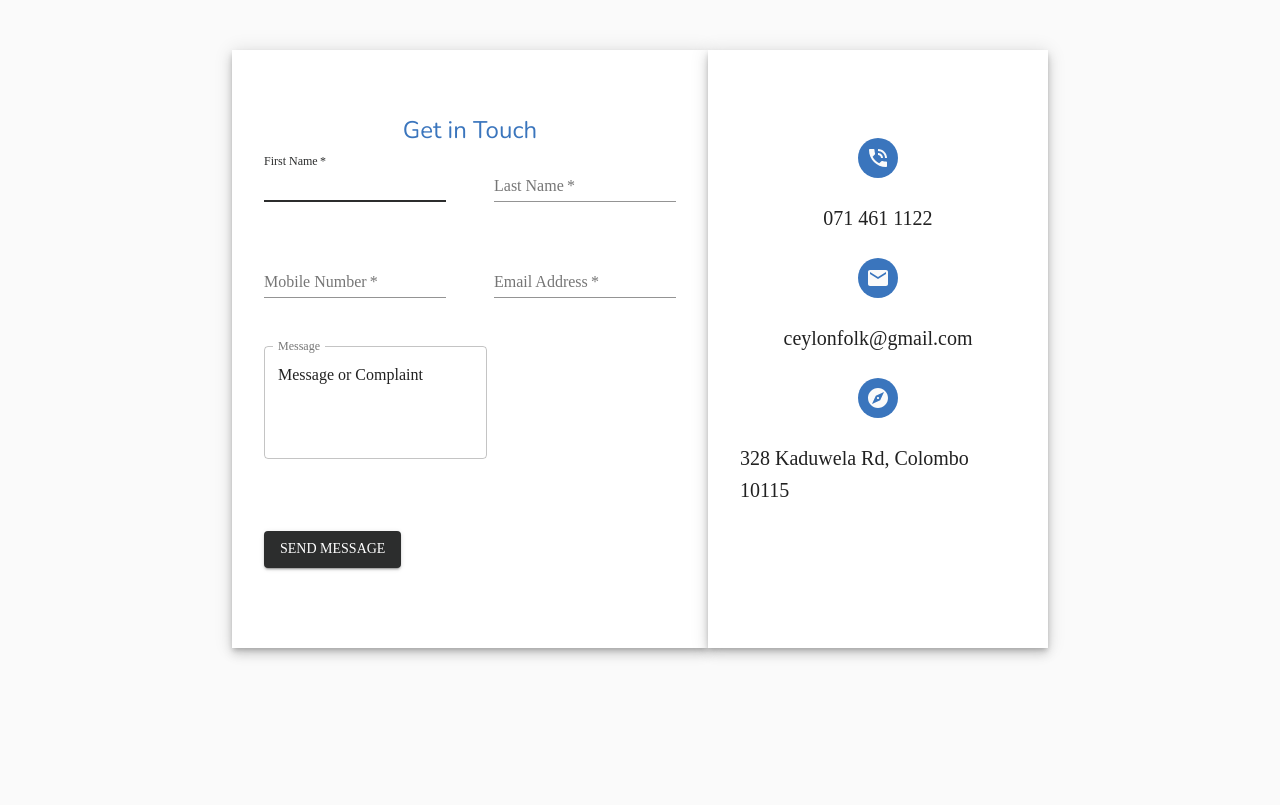
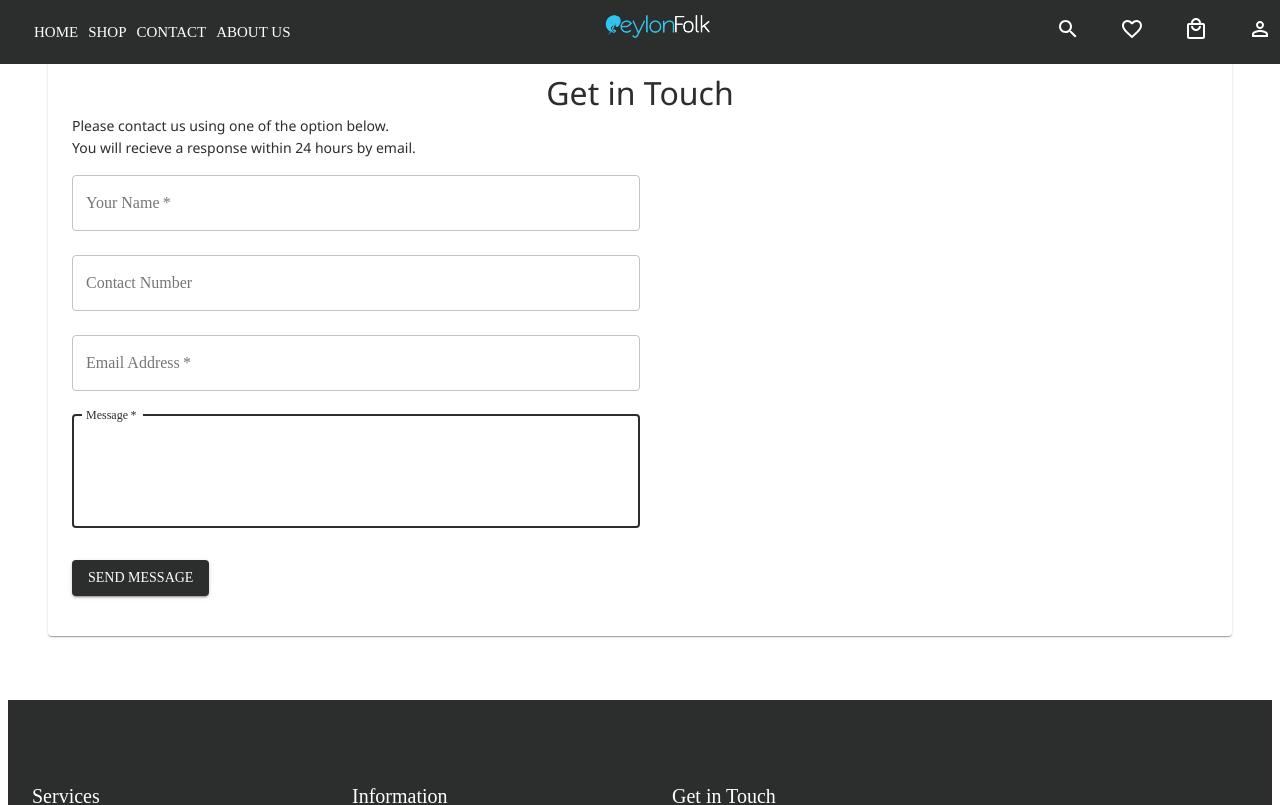
Before and after one commit to Kavindu1997/CeylonFolk, a React (Create React App) app in the folder client/: page /contactus in a window 1280 px wide. Shown: the top 805 px of the page. Built offline with nearby package versions, Linux system fonts and the light colour scheme.

Commit message:
contact-initial

```diff
--- a/client/src/components/Contactus/ContactUs.js
+++ b/client/src/components/Contactus/ContactUs.js
@@ -12,6 +12,9 @@ import { makeStyles } from '@material-ui/core/styles';
 import PhoneInTalkIcon from '@material-ui/icons/PhoneInTalk';
 import EmailIcon from '@material-ui/icons/Email';
 import ExploreIcon from '@material-ui/icons/Explore';
+
+import Controls from '../Reusable/Controls';
+import {useForm,Form} from '../Reusable/useForm';
 
 
 const useStyles = makeStyles((theme) => ({
@@ -35,12 +38,22 @@ const useStyles = makeStyles((theme) => ({
     margin: theme.spacing(3),
     backgroundColor:'#3a75bd',
   },
+  headStyle:{
+    fontFamily:'Segoe UI',
+    color:'#2C2D2D',
+    textAlign:'center',
+    fontSize:'2rem'
+  },
   textStyle:{
-    fontFamily:'Nunito',
-    color:'#3a75bd',
+    fontFamily:'Segoe UI',
+    color:'#2C2D2D',
   },
   submit: {
     margin: theme.spacing(3, 0, 2),
+  },
+  pageContent:{
+    margin:theme.spacing(5),
+    padding:theme.spacing(3),
 },
 }));
 
@@ -48,67 +61,61 @@ export default function ConatactUs() {
   const classes = useStyles();
 
   return (
-    <Grid container component="main" className={classes.root}>
-      <CssBaseline />
-      <Grid item xs={12} sm={8} md={7} component={Paper} elevation={6} square>
-        <div className={classes.paper}>
-          <Typography component="h1" variant="h5" className={classes.textStyle}>
+    <Paper className={classes.pageContent}>
+        <Typography component="h1" variant="h5" className={classes.headStyle}>
             Get in Touch
            </Typography>
-          <form className={classes.form} noValidate>
-          <Grid container spacing={6}>
-          <Grid item xs={12} sm={6}>
+         <Grid container>
+           <Grid item md={6}>
+           <Typography component="h1" variant="subtitle2" className={classes.textStyle}>
+                Please contact us using one of the option below. <br/>You will recieve a response within 24 hours by email.
+           </Typography>
+
                     <TextField
-                autoComplete="fname"
-                name="firstName"
+                            variant="outlined"
+                            margin="normal"
                             required
                             fullWidth
-                id="firstName"
-                label="First Name"
+                            id="fullName"
+                            label="Your Name"
+                            name="fullName"
+                            autoComplete="off"
                             autoFocus
                         />
-            </Grid>
-            <Grid item xs={12} sm={6}>
                     <TextField
-                required
+                            variant="outlined"
+                            margin="normal"
                             fullWidth
-                id="lastName"
-                label="Last Name"
-                name="lastName"
-                autoComplete="lname"
+                            id="mobile"
+                            label="Contact Number"
+                            name="mobile"
+                            autoComplete="off"
+                            autoFocus
                         />
-            </Grid>
-            <Grid item xs={12} sm={6}>
                     <TextField
-                required
-                fullWidth
-                id="mobileNumber"
-                label="Mobile Number"
-                name="mobileNumber"
-                autoComplete="mobileno"
-              />
-            </Grid>
-            <Grid item xs={12} sm={6}>
-              <TextField
+                            variant="outlined"
+                            margin="normal"
                             required
                             fullWidth
                             id="email"
                             label="Email Address"
                             name="email"
-                autoComplete="email"
+                            autoComplete="off"
+                            autoFocus
                         />
-            </Grid>
-            <Grid item xs={12}>
                     <TextField
-          id="outlined-multiline-static"
+                            variant="outlined"
+                            margin="normal"
+                            required
+                            fullWidth
+                            id="message"
                             label="Message"
+                            name="message"
+                            autoComplete="off"
+                            autoFocus
                             multiline
                             rows={4}
-          defaultValue="Message or Complaint"
-          variant="outlined"
                         />
-        </Grid>
-        <Grid item>
                      <Button
                             type="submit"
                             width="80%"
@@ -118,38 +125,119 @@ export default function ConatactUs() {
                               >
                                 Send Message
                      </Button>
+
+           </Grid>
+           <Grid item md={6}>
+
            </Grid>
          </Grid>
-        </form>
-        </div>
-      </Grid>
+    </Paper>
 
-      <Grid item xs={12} sm={4} md={5} component={Paper} elevation={6} square>
-        <div className={classes.paper}>
-          <Avatar className={classes.avatar}>
-            <PhoneInTalkIcon/>
-          </Avatar>
-          <Typography component="h1" variant="h6">
-          071 461 1122
-          </Typography>
-
-          <Avatar className={classes.avatar}>
-            <EmailIcon/>
-          </Avatar>
-          <Typography component="h1" variant="h6">
-          ceylonfolk@gmail.com
-          </Typography>
-
-          <Avatar className={classes.avatar}>
-            <ExploreIcon/>
-          </Avatar>
-          <Typography component="h1" variant="h6">
-          328 Kaduwela Rd, Colombo 10115
-          </Typography>
-
-        </div>
-      </Grid>
-
-    </Grid>
   );
 }
+
+
+
+  // <Grid container component="main" className={classes.root}>
+    //   <CssBaseline />
+    //   <Grid item xs={12} sm={8} md={7} component={Paper} elevation={6} square>
+    //     <div className={classes.paper}>
+    //       <Typography component="h1" variant="h5" className={classes.textStyle}>
+    //         Get in Touch
+    //       </Typography>
+    //       <form className={classes.form} noValidate>
+    //       <Grid container spacing={6}>
+    //       <Grid item xs={12} sm={6}>
+    //           <TextField
+    //             autoComplete="fname"
+    //             name="firstName"
+    //             required
+    //             fullWidth
+    //             id="firstName"
+    //             label="First Name"
+    //             autoFocus
+    //           />
+    //         </Grid>
+    //         <Grid item xs={12} sm={6}>
+    //           <TextField
+    //             required
+    //             fullWidth
+    //             id="lastName"
+    //             label="Last Name"
+    //             name="lastName"
+    //             autoComplete="lname"
+    //           />
+    //         </Grid>
+    //         <Grid item xs={12} sm={6}>
+    //           <TextField
+    //             required
+    //             fullWidth
+    //             id="mobileNumber"
+    //             label="Mobile Number"
+    //             name="mobileNumber"
+    //             autoComplete="mobileno"
+    //           />
+    //         </Grid>
+    //         <Grid item xs={12} sm={6}>
+    //           <TextField
+    //             required
+    //             fullWidth
+    //             id="email"
+    //             label="Email Address"
+    //             name="email"
+    //             autoComplete="email"
+    //           />
+    //         </Grid>
+    //         <Grid item xs={12}>
+    //         <TextField
+    //       id="outlined-multiline-static"
+    //       label="Message"
+    //       multiline
+    //       rows={4}
+    //       defaultValue="Message or Complaint"
+    //       variant="outlined"
+    //     />
+    //     </Grid>
+    //     <Grid item>
+    //     <Button
+    //         type="submit"
+    //         width="80%"
+    //         variant="contained"
+    //         color="primary"
+    //         className={classes.submit}
+    //       >
+    //         Send Message
+    //       </Button>
+    //       </Grid>
+    //     </Grid>
+    //     </form>
+    //     </div>
+    //   </Grid>
+
+    //   <Grid item xs={12} sm={4} md={5} component={Paper} elevation={6} square>
+    //     <div className={classes.paper}>
+    //       <Avatar className={classes.avatar}>
+    //         <PhoneInTalkIcon/>
+    //       </Avatar>
+    //       <Typography component="h1" variant="h6">
+    //       071 461 1122
+    //       </Typography>
+
+    //       <Avatar className={classes.avatar}>
+    //         <EmailIcon/>
+    //       </Avatar>
+    //       <Typography component="h1" variant="h6">
+    //       ceylonfolk@gmail.com
+    //       </Typography>
+
+    //       <Avatar className={classes.avatar}>
+    //         <ExploreIcon/>
+    //       </Avatar>
+    //       <Typography component="h1" variant="h6">
+    //       328 Kaduwela Rd, Colombo 10115
+    //       </Typography>
+
+    //     </div>
+    //   </Grid>
+
+    // </Grid>
--- a/client/src/pages/Contactus.js
+++ b/client/src/pages/Contactus.js
@@ -1,10 +1,14 @@
 import React from 'react';
 import ContactUs from '../components/Contactus/ContactUs';
+import CommonNav from '../components/Navbars/CommonNav';
+import Footer from '../components/Footer/Footer';
 
 const Contactus = () => {
     return (
         <div>
+            <CommonNav/>
             <ContactUs/>
+            <Footer/>
         </div>
     );
 };
```
Lines whose indentation alone changed are shown as unchanged.
